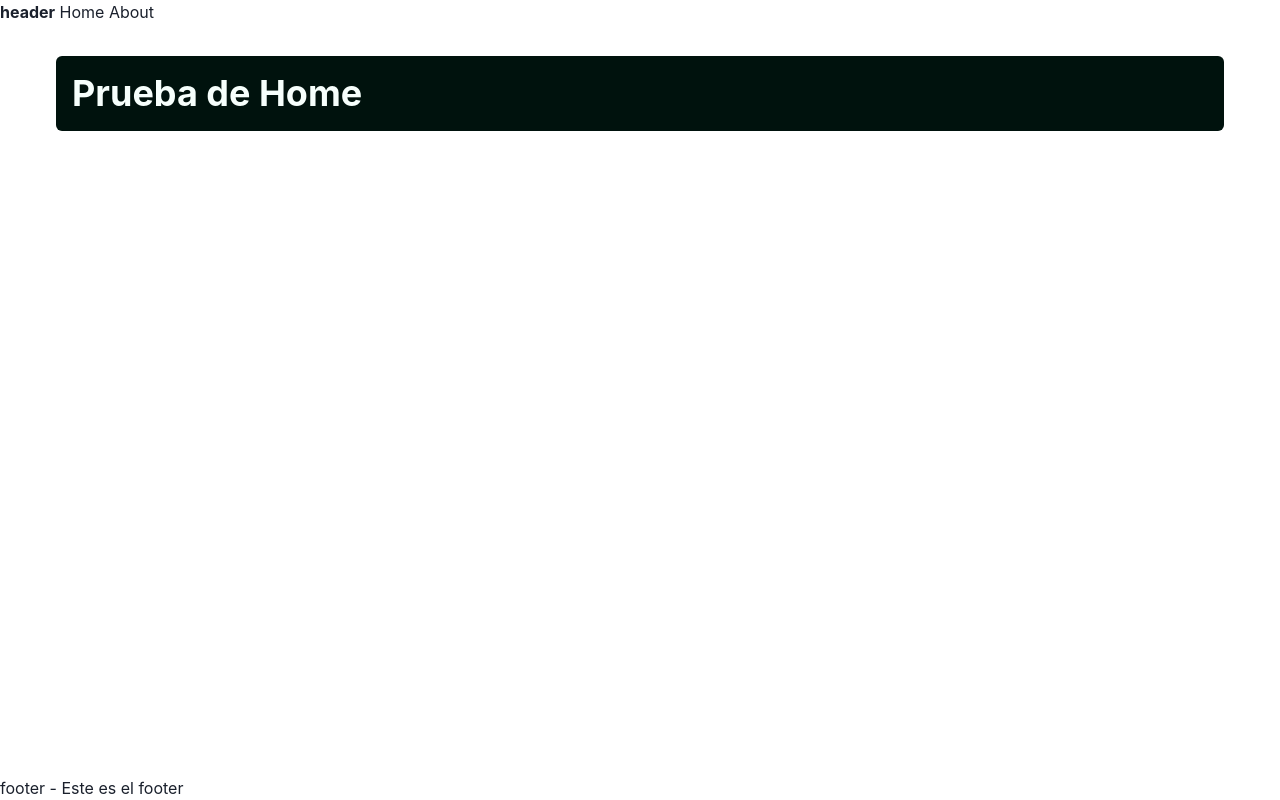
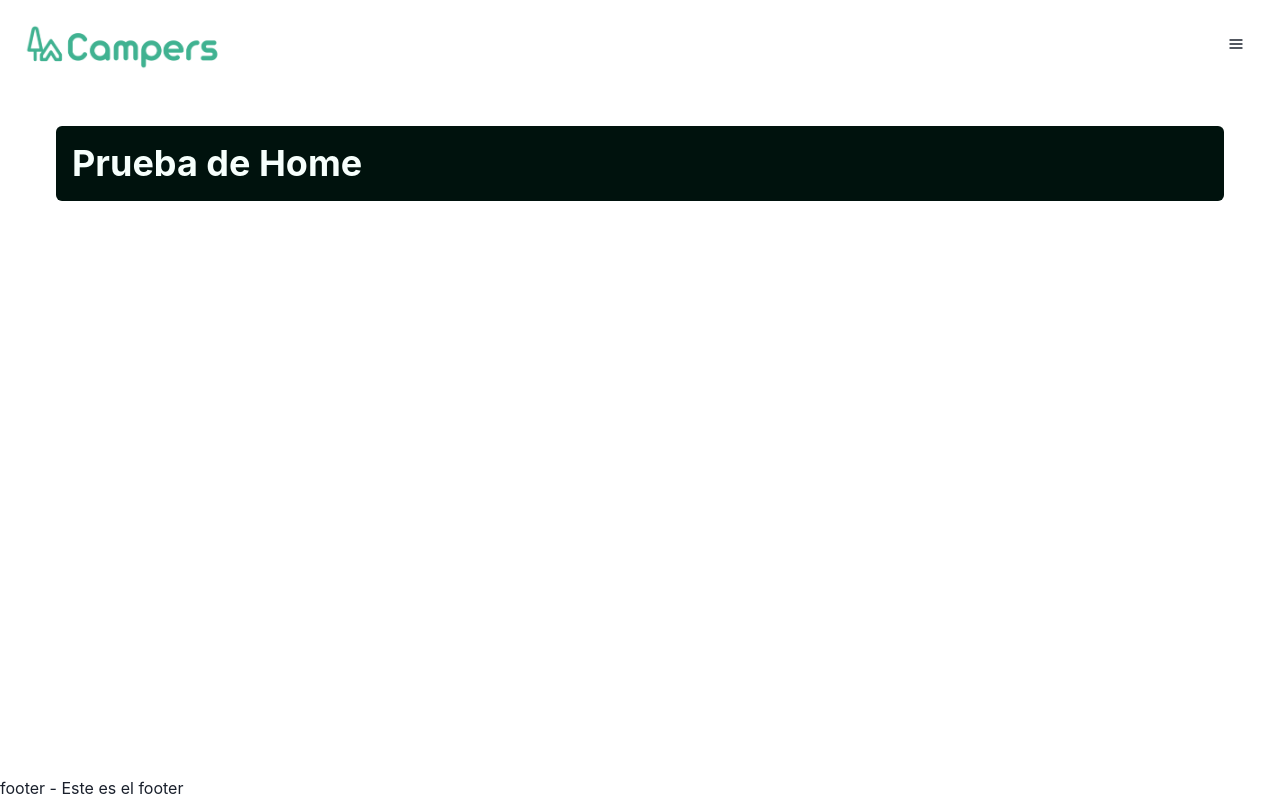
Before and after one commit to IgrowkerTraining/i005-campers-front, a React (Vite) app: page / in a window 1280 px wide. Built offline with nearby package versions, Linux system fonts and the light colour scheme.

Commit message:
creado navbar inicial sin enlaces

```diff
--- /dev/null
+++ b/src/components/Navbar.tsx
@@ -0,0 +1,36 @@
+import logo from '../assets/navbar-icon.png';
+
+import { Box, Image, Flex, Menu, MenuButton, MenuList, MenuItem, IconButton } from '@chakra-ui/react';
+import { FiMenu } from "react-icons/fi";
+
+export const Navbar = () => {
+    return (
+        <Box bg={'white'} p={6}>
+            <Flex justifyContent={'space-between'}>
+                {/* Imagen del logo */}
+                <Image src={logo} alt="campers logo" w="200px" />
+
+                 {/* Menú desplegable */}
+                <Menu>
+                    {/* Botón del menú que activa el menú desplegable */}
+                    <MenuButton
+                        as={IconButton}
+                        icon={<FiMenu />}
+                        variant="outline"
+                        size="md"
+                        display="flex"
+                        alignItems="center"
+                        border="none"
+                    />
+                    {/* Lista de elementos del menú */}
+                    <MenuList>
+                        <MenuItem>Inicio</MenuItem>
+                        <MenuItem>Regístrate/Inicia sesión</MenuItem>
+                        <MenuItem>Buscar Campings</MenuItem>
+                        <MenuItem>Registro de Camping</MenuItem>
+                    </MenuList>
+                </Menu>
+            </Flex>
+        </Box>
+    )
+}
--- a/src/layouts/MainLayout.tsx
+++ b/src/layouts/MainLayout.tsx
@@ -1,3 +1,4 @@
+import { Navbar } from '@/components/Navbar.tsx';
 import { Box, VStack } from '@chakra-ui/react';
 // import Header from '../components/Header';
 // import Footer from '../components/Footer';
@@ -15,7 +16,8 @@ const MainLayout = ({ children }: MainLayoutProps) => {
         spacing={0}
         align="stretch"
     >
-    <div ><strong>header</strong> <Link to="/">Home</Link> <Link to="/about">About</Link></div>
+    <Navbar />
+    {/* <div ><strong>header</strong> <Link to="/">Home</Link> <Link to="/about">About</Link></div> */}
     <Box
         as="main"
         flex={1}
@@ -29,7 +31,7 @@ const MainLayout = ({ children }: MainLayoutProps) => {
             {children}
         </Box>
     </Box>
-  <div>footer - Este es el footer</div>
+    <div>footer - Este es el footer</div>
 </VStack>
   );
 };
```
Also changed, not shown: src/assets/navbar-icon.png (added).
